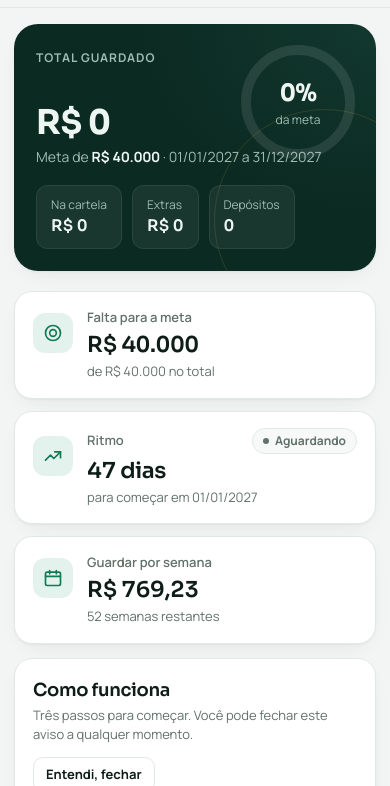
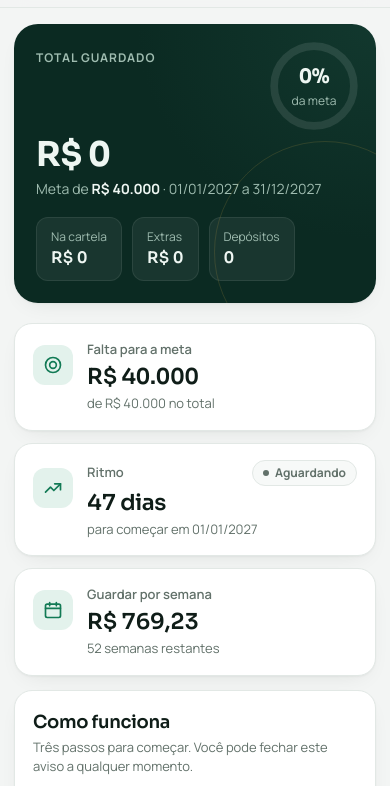
Before and after one commit to EberSantana/cofrinho, a plain HTML site: page index.html in a window 390 px wide. Shown: the part 57-843 px from the top of the page. Drawn offline with Linux system fonts and the light colour scheme.

Commit message:
Corrige sobreposição do anel de progresso no celular
Co-Authored-By: Claude Sonnet 5.5 <noreply@anthropic.com>
Claude-Session: https://claude.ai/code/session_01YNg7MCkbaxbZG3PZ3PBJZa

```diff
--- a/index.html
+++ b/index.html
@@ -184,9 +184,11 @@ select{padding-right:38px;text-overflow:ellipsis;background-image:url("data:[emb
   .nav-acts .btn{width:44px;height:44px;padding:0}
   .card{padding:18px}
   .hcard{grid-template-columns:1fr;padding:22px}
-  .ring{width:120px;height:120px;position:absolute;top:18px;right:18px}
-  .ring .lbl b{font-size:24px}
-  .hcard .big{margin-top:36px}
+  .ring{width:92px;height:92px;position:absolute;top:16px;right:16px}
+  .ring .lbl b{font-size:20px}
+  .ring .lbl span{font-size:12px}
+  .hcard .big{margin-top:68px}
+  .hmeta{max-width:100%}
   .kpis{grid-template-columns:1fr}
   .kpi{grid-template-columns:40px 1fr}
   .kpi .ic{display:grid}
```
